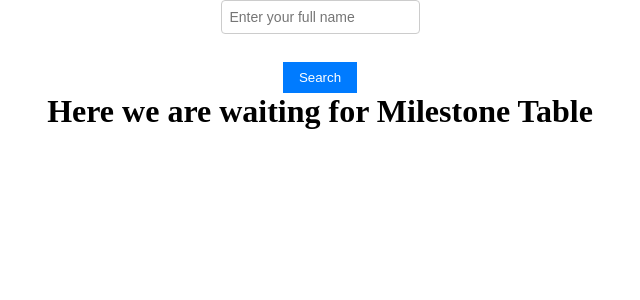
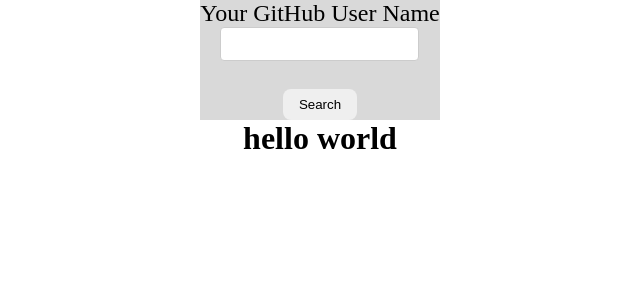
Before and after one commit to OlenaReukova/ldn9-Ctrl-Shift-Learn, a React (Create React App) app in the folder client/: page / in a window 1280 px wide. Shown: the top 300 px of the page, without its empty margins (320-960 px from the left). Built offline with nearby package versions, Linux system fonts and the light colour scheme.

Commit message:
changes  according to comments and MVP
The code change according MVP style and comments from team

```diff
--- a/client/src/component/MilestoneTable.js
+++ b/client/src/component/MilestoneTable.js
@@ -2,7 +2,7 @@
 
 	return (
 			<div>
-				<h1>Here we are waiting for Milestone Table</h1>
+				<h1>hello world</h1>
 			</div>
 	);
 }
--- a/client/src/component/User.css
+++ b/client/src/component/User.css
@@ -2,6 +2,7 @@
     display: flex;
     flex-direction: column;
     align-items: center;
+    background-color: #d9d9d9;
   }
 
   .user-input {
@@ -12,20 +13,14 @@
     font-size: 14px;
   }
 
-  .user-input:focus {
-    outline: none;
-    border-color: #007bff;
-    box-shadow: 0 0 3px rgba(0, 123, 255, 0.5);
+
+
+  .user-button {
+    padding: 8px 16px;
+    border-radius: 8px;
+    border-style: none;
   }
 
-  .user-button {
-    background-color: #007bff;
-    color: #fff;
-    padding: 8px 16px;
-    border: none;
-    cursor: pointer;
+  h2 {
+    font-weight: 100;
   }
-
-  .user-button:hover {
-    background-color: #0056b3;
-  }
--- a/client/src/component/User.js
+++ b/client/src/component/User.js
@@ -20,7 +20,8 @@
 
 	return (
 <div className="user-container">
-	<input className="user-input" type="text" value ={name} onChange={handleInputChange} placeholder="Enter your full name" />
+	<h2>Your GitHub User Name</h2>
+	<input className="user-input" type="text" value ={name} onChange={handleInputChange}  />
 	<br />
 	<button className="user-button">Search</button>
 </div>
```
